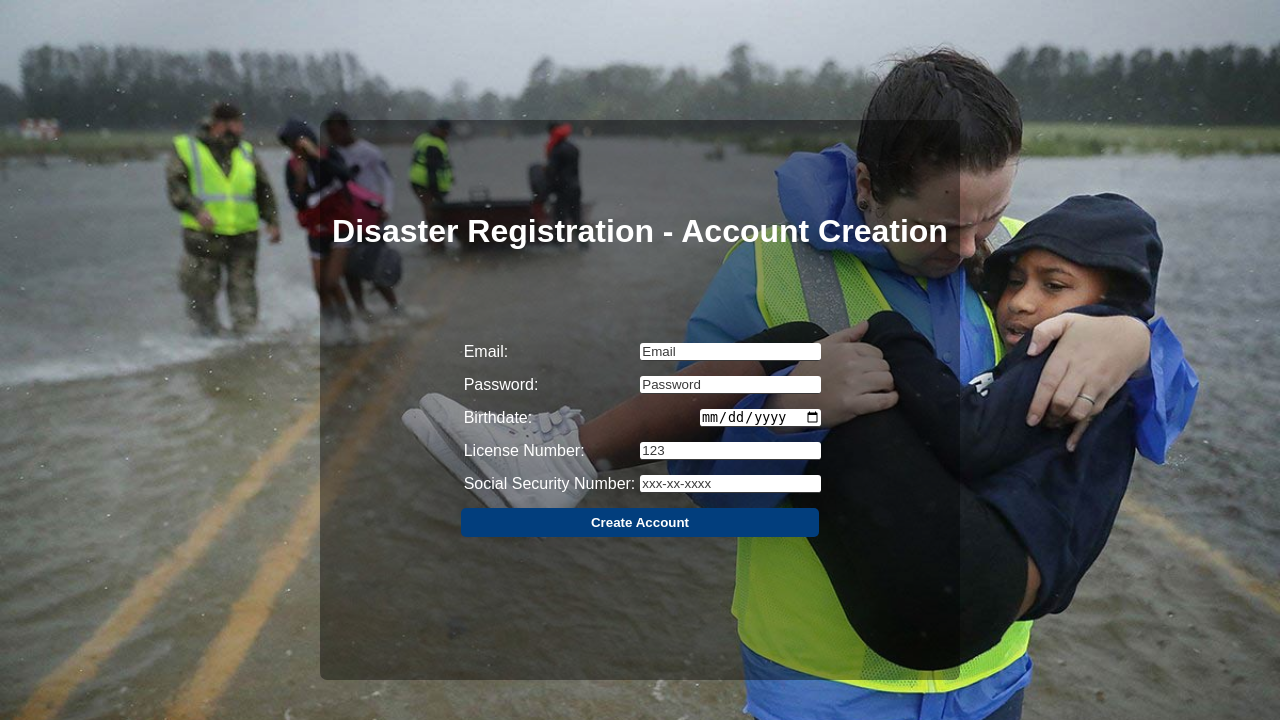
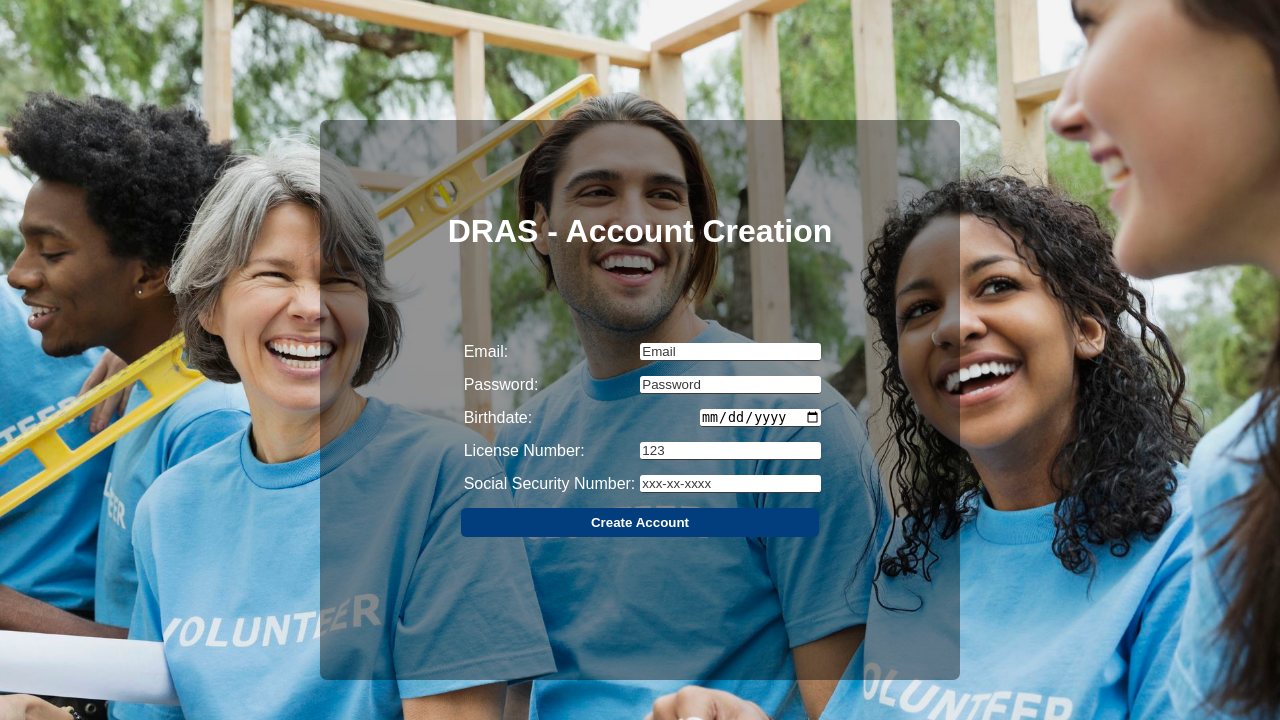
Before and after one commit to noah-hanka/globhack22, a Flask app: page /createAccount in a window 1280 px wide. Shown: the top 720 px of the page. Run offline with Flask 2, Linux system fonts and the light colour scheme.

Commit message:
fixing image again

```diff
--- a/templates/createAccount.html
+++ b/templates/createAccount.html
@@ -13,7 +13,7 @@
 
 <body>
     <main id="main-holder">
-        <h1 id="login-header">Disaster Registration - Account Creation</h1>
+        <h1 id="login-header">DRAS - Account Creation</h1>
 
         {% if invalidLogin %}
         <div id='invalidLogin'>
--- a/templates/userlogin.html
+++ b/templates/userlogin.html
@@ -17,7 +17,7 @@
             Error: Invalid login. Incorrect email or password
         </div>
         {% endif %}
-        <h1 id="login-header">Disaster Registration</h1>
+        <h1 id="login-header">DRAS Login</h1>
 
         <form id="login-form" method="post" action="/form" autocomplete="off">
 
```
Also changed, not shown: static/createAccount.jpg, static/output.jpg.
